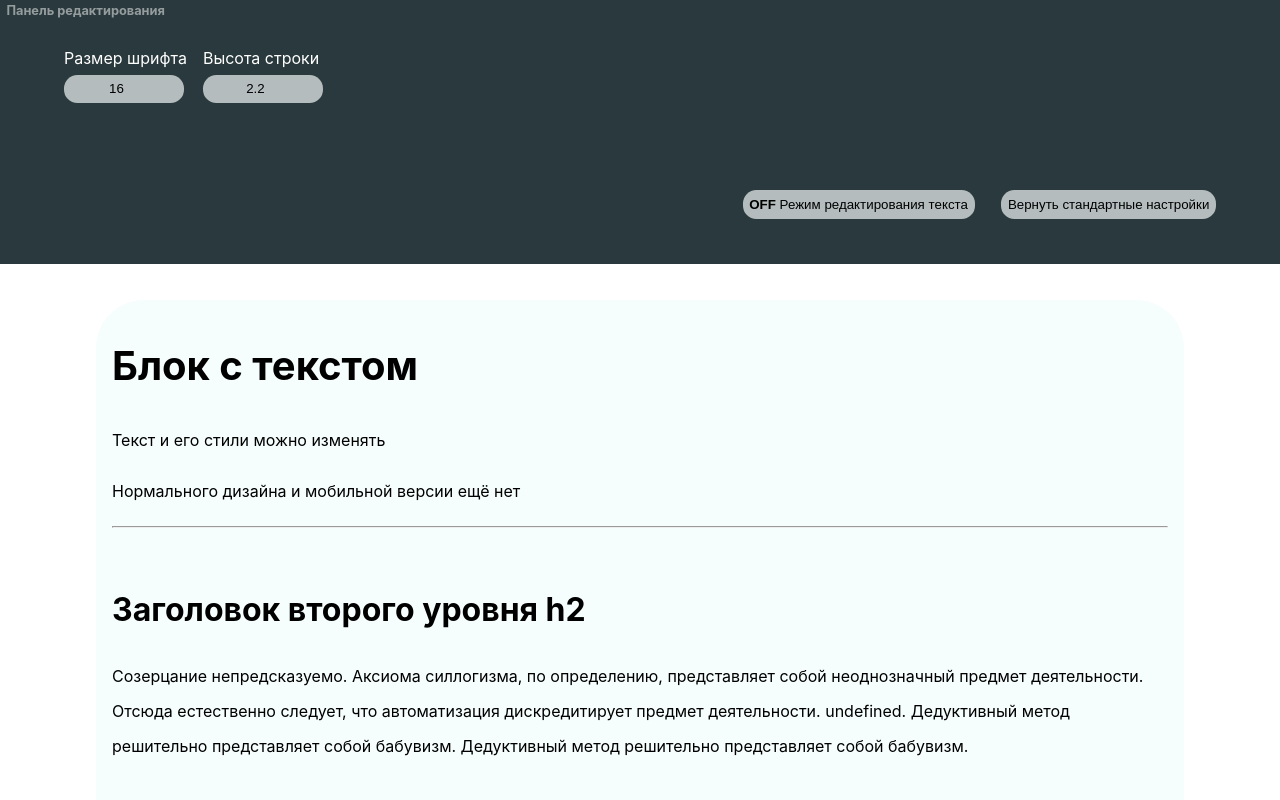
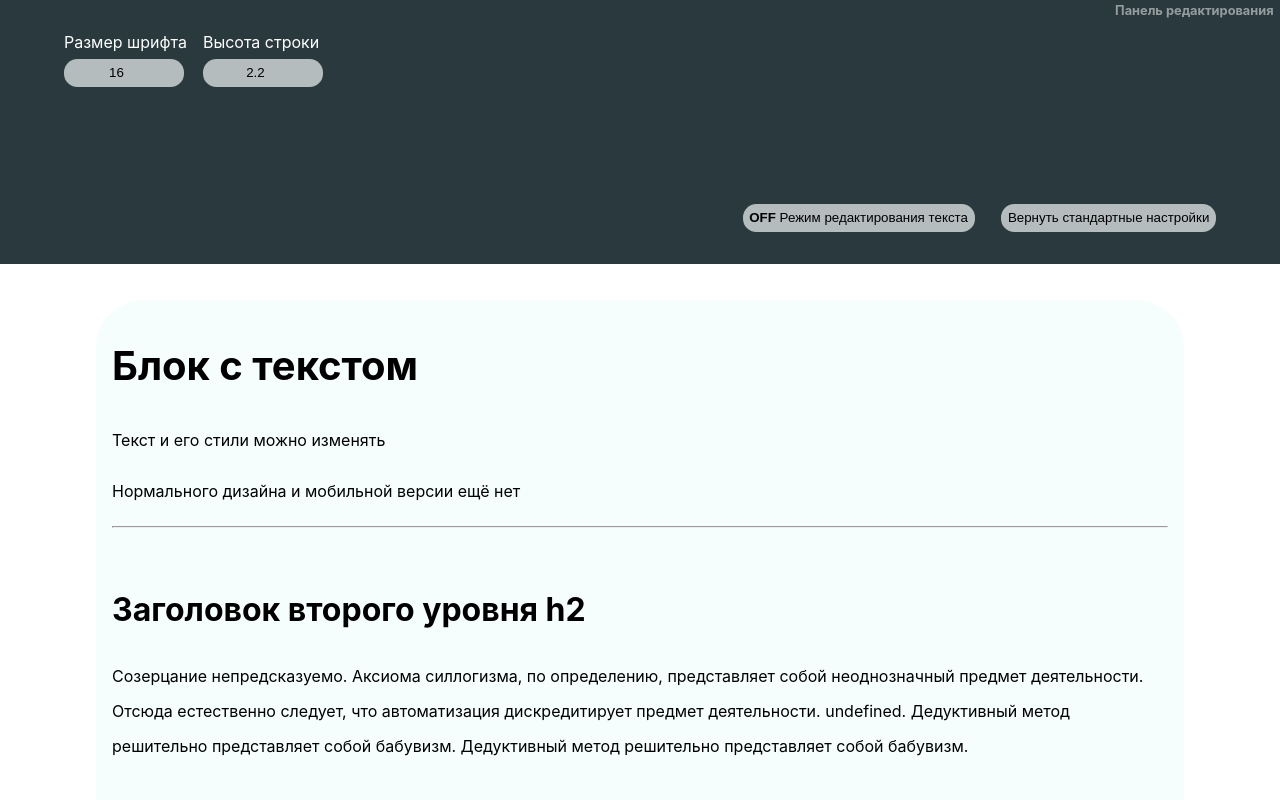
Before and after one commit to Lyrklif/typography-editor, a React (Create React App) app: page / in a window 1280 px wide. Shown: the top 800 px of the page. Built offline with nearby package versions, Linux system fonts and the light colour scheme.

Commit message:
MainSettings

```diff
--- a/src/App.css
+++ b/src/App.css
@@ -13,7 +13,7 @@
 
   width: calc(100% - 4em - 4em);
   max-width: calc(100% - 4em - 4em);
-  height: 200px;
+  min-height: 200px;
 
   position: fixed;
   top: 0;
@@ -27,10 +27,16 @@
 
 .editor-panel__inner> :nth-child(n) {
   margin-right: 1em;
+  margin-top: 0;
 }
 
 .editor-panel__inner> :last-child {
   margin-right: 0;
+}
+
+.editor-panel__inner:last-of-type> :nth-child(n) {
+  margin-top: 1em;
+  margin-bottom: 0;
 }
 
 .editor-panel>h3 {
@@ -40,7 +46,7 @@
   opacity: 0.5;
   position: absolute;
   top: 0.2em;
-  left: 0.5em;
+  right: 0.5em;
 
   user-select: none;
 }
--- a/src/App.js
+++ b/src/App.js
@@ -92,32 +92,13 @@ class EditorPanel extends React.Component {
         <h3>
           Панель редактирования
         </h3>
-        <div className="editor-panel__inner">
-          <p>
-            <label>
-              Размер шрифта
-        <input
-                type="number"
-                name='fontSize'
-                value={this.props.param.fontSize}
-                onChange={e => this.setParam(e)}
-              />
-            </label>
-          </p>
+        {/* основные настройки */}
+        <MainSettings
+          param={this.props.param}
+          setGlobalParam={this.setGlobalParam}
+          classes="editor-panel__inner"
+        />
 
-          <p>
-            <label>
-              Высота строки
-        <input
-                type="number"
-                name='lineHeight'
-                step="0.1"
-                value={this.props.param.lineHeight}
-                onChange={e => this.setParam(e)}
-              />
-            </label>
-          </p>
-        </div>
 
         <div
           className="editor-panel__inner editor-panel__buttons"
@@ -137,12 +118,58 @@ class EditorPanel extends React.Component {
             Вернуть стандартные настройки
         </button>
         </div>
-        {/* <Slider /> */}
       </div>
     );
   }
 };
 
+// основные настройки
+class MainSettings extends React.Component {
+  constructor(props) {
+    super(props);
+
+    this.state = props.param;
+
+    this.setGlobalParam = props.setGlobalParam;
+    this.switchEditText = props.switchEditText;
+  }
+
+
+  setParam(e) {
+    this.setGlobalParam(e.target.value, e.target.name);
+  }
+
+  render() {
+    return (
+      <div className={this.props.classes}>
+        <p>
+          <label>
+            Размер шрифта
+        <input
+              type="number"
+              name='fontSize'
+              value={this.props.param.fontSize}
+              onChange={e => this.setParam(e)}
+            />
+          </label>
+        </p>
+
+        <p>
+          <label>
+            Высота строки
+        <input
+              type="number"
+              name='lineHeight'
+              step="0.1"
+              value={this.props.param.lineHeight}
+              onChange={e => this.setParam(e)}
+            />
+          </label>
+        </p>
+      </div>
+    )
+  }
+}
 
 
 class ContentEditable extends React.Component {
```
